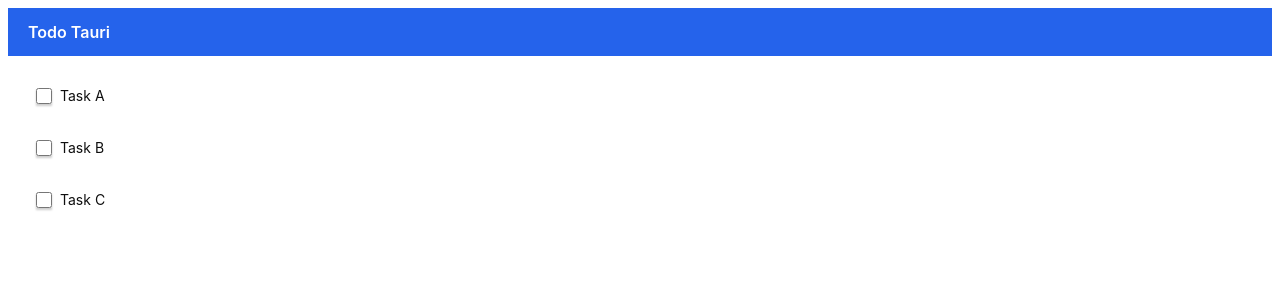
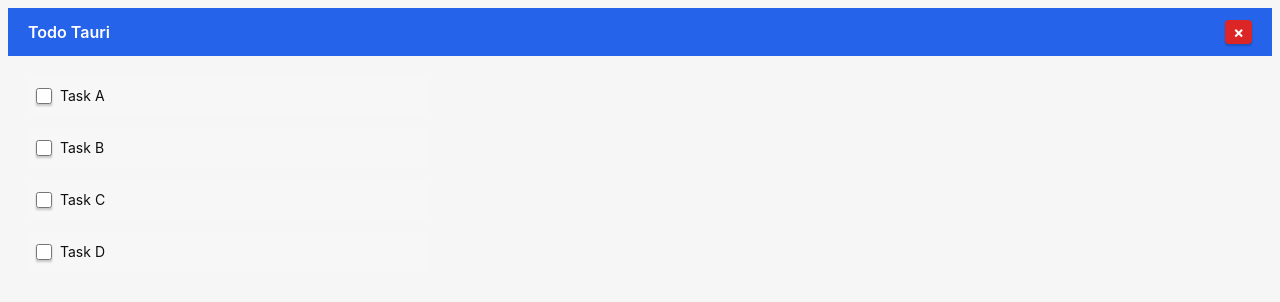
Before and after one commit to tessprime/tauri-todo, a React (Vite) app: page / in a window 1280 px wide. Shown: the top 302 px of the page. Built offline with nearby package versions, Linux system fonts and the light colour scheme.

Commit message:
Basic app working now, correct margins.

```diff
--- a/src-tauri/capabilities/default.json
+++ b/src-tauri/capabilities/default.json
@@ -5,6 +5,8 @@
   "windows": ["main"],
   "permissions": [
     "core:default",
+    "core:window:allow-set-size",
+    "core:window:allow-close",
     "opener:default"
   ]
 }
--- a/src-tauri/tauri.conf.json
+++ b/src-tauri/tauri.conf.json
@@ -15,7 +15,6 @@
         "title": "todotauri",
         "width": 300,
         "height": 200,
-        "transparent": true,
         "decorations": false,
         "resizable": true,
         "minWidth": 250,
--- a/src/App.css
+++ b/src/App.css
@@ -5,6 +5,7 @@
   margin: 0;
   display: flex;
   align-items: center;
+  justify-content: space-between;
   -webkit-app-region: drag;
 }
 
@@ -12,6 +13,32 @@
   margin: 0;
   font-size: 16px;
   font-weight: 600;
+}
+
+.close-button {
+  background-color: #dc2626;
+  color: white;
+  border: none;
+  border-radius: 4px;
+  padding: 4px 8px;
+  font-size: 16px;
+  font-weight: bold;
+  cursor: pointer;
+  display: flex;
+  align-items: center;
+  justify-content: center;
+  min-width: 24px;
+  height: 24px;
+  transition: background-color 0.2s ease;
+  -webkit-app-region: no-drag;
+}
+
+.close-button:hover {
+  background-color: #b91c1c;
+}
+
+.close-button:active {
+  background-color: #991b1b;
 }
 
 .logo.vite:hover {
@@ -28,7 +55,7 @@
   font-weight: 400;
 
   color: #0f0f0f;
-  background-color: transparent;
+  background-color: #f6f6f6;
 
   font-synthesis: none;
   text-rendering: optimizeLegibility;
@@ -146,7 +173,7 @@
 @media (prefers-color-scheme: dark) {
   :root {
     color: #f6f6f6;
-    background-color: transparent;
+    background-color: #2f2f2f;
   }
 
   a:hover {
--- a/src/App.tsx
+++ b/src/App.tsx
@@ -1,12 +1,13 @@
 import { useState, useEffect, useRef } from "react";
-import { getCurrentWindow } from "@tauri-apps/api/window";
+import { getCurrentWindow, LogicalSize } from "@tauri-apps/api/window";
 import "./App.css";
 
 function App() {
   const [tasks, setTasks] = useState([
     { id: 1, text: "Task A", completed: false },
     { id: 2, text: "Task B", completed: false },
-    { id: 3, text: "Task C", completed: false }
+    { id: 3, text: "Task C", completed: false },
+    { id: 4, text: "Task D", completed: false }
   ]);
   const containerRef = useRef<HTMLDivElement>(null);
 
@@ -16,34 +17,51 @@
     ));
   };
 
+  const closeApp = async () => {
+    try {
+      const window = getCurrentWindow();
+      await window.close();
+    } catch (error) {
+      console.error("Failed to close window:", error);
+    }
+  };
+
   const resizeWindow = async () => {
     if (!containerRef.current) return;
 
     const container = containerRef.current;
-    const rect = container.getBoundingClientRect();
 
-    // Add some padding to the dimensions
-    const width = Math.max(300, Math.ceil(rect.width) + 40);
-    const height = Math.max(150, Math.ceil(rect.height) + 40);
+    const rect = document.body.getBoundingClientRect();
+
+    // Get margins
+    const cs = window.getComputedStyle(document.body);
+    const totalMarginsVertical = parseFloat(cs.marginTop) + parseFloat(cs.marginBottom);
+
+    // Use scrollHeight/scrollWidth to get full content size including overflow
+    const width = Math.max(300, Math.ceil(rect.width));
+    const height = Math.max(150, Math.ceil(rect.height) )
+      + totalMarginsVertical;
+    console.log(totalMarginsVertical)
+
+    console.log(`Resizing window to: ${width}x${height}`);
 
     try {
       const window = getCurrentWindow();
-      await window.setSize({ width, height });
+      await window.setSize(new LogicalSize(width, height));
     } catch (error) {
       console.error("Failed to resize window:", error);
     }
   };
 
   useEffect(() => {
-    // Delay to ensure DOM is rendered
-    const timer = setTimeout(resizeWindow, 100);
-    return () => clearTimeout(timer);
+    resizeWindow();
   }, [tasks]);
 
   return (
     <div ref={containerRef}>
       <header className="app-header">
         <h1>Todo Tauri</h1>
+        <button className="close-button" onClick={closeApp}>×</button>
       </header>
       <main className="container">
         <div className="task-list">
```
